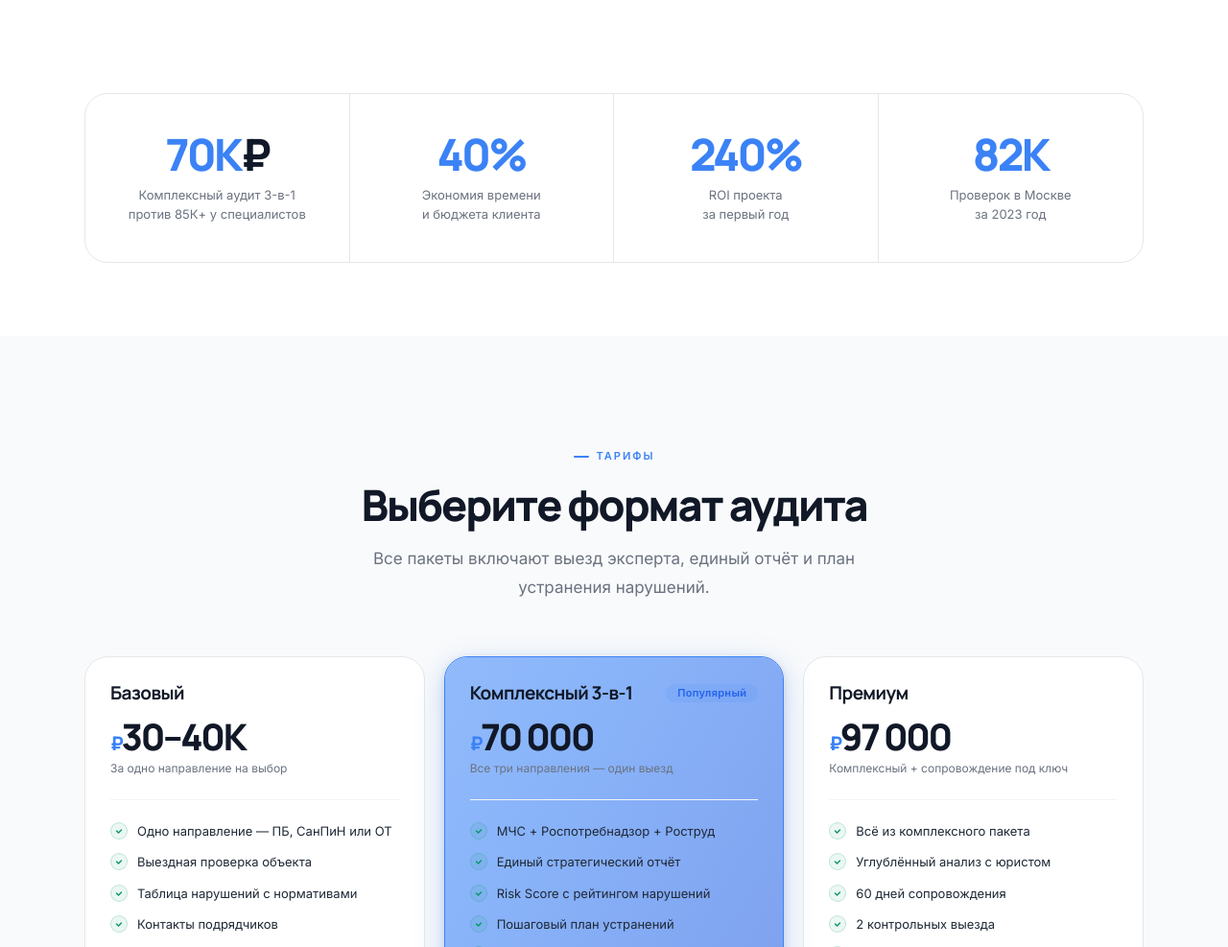
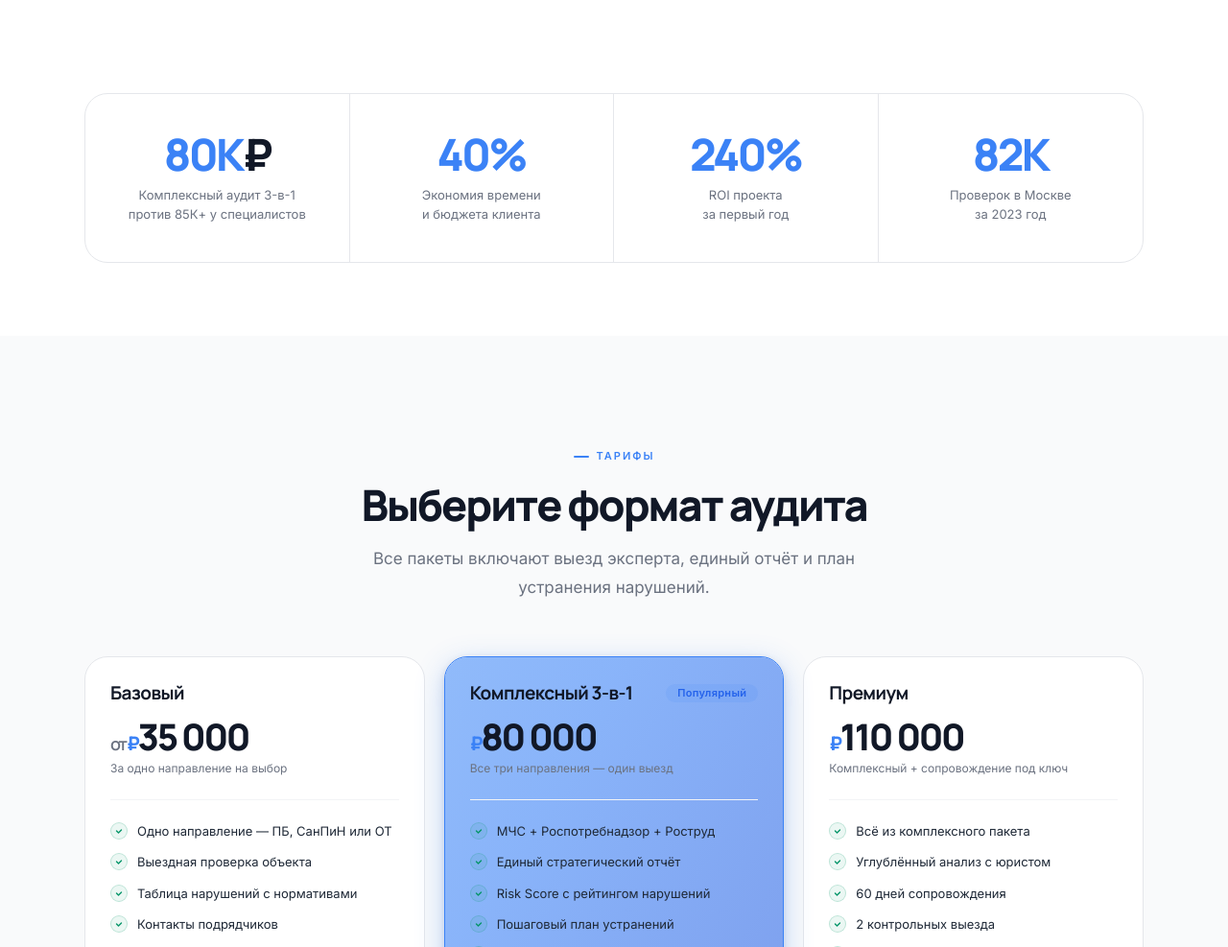
Before and after one commit to sfsa8042-art/NFQ, a plain HTML site: page index.html in a window 1280 px wide. Shown: the part 3820-4807 px from the top of the page at 96% size. Drawn offline with Linux system fonts and the light colour scheme.

Commit message:
Add files via upload

```diff
--- a/index.html
+++ b/index.html
@@ -1013,7 +1013,7 @@ footer::before{
 <section class="sec-sm stats-sec">
   <div class="wrap">
     <div class="stats-grid sr">
-      <div class="stat"><div class="stat-val"><span class="acc">70К</span>₽</div><div class="stat-desc">Комплексный аудит 3-в-1<br>против 85К+ у специалистов</div></div>
+      <div class="stat"><div class="stat-val"><span class="acc">80К</span>₽</div><div class="stat-desc">Комплексный аудит 3-в-1<br>против 85К+ у специалистов</div></div>
       <div class="stat"><div class="stat-val"><span class="acc">40%</span></div><div class="stat-desc">Экономия времени<br>и бюджета клиента</div></div>
       <div class="stat"><div class="stat-val"><span class="acc">240%</span></div><div class="stat-desc">ROI проекта<br>за первый год</div></div>
       <div class="stat"><div class="stat-val"><span class="acc">82К</span></div><div class="stat-desc">Проверок в Москве<br>за 2023 год</div></div>
@@ -1031,7 +1031,7 @@ footer::before{
     </div>
     <div class="pkg-grid">
       <div class="pkg sr" style="transition-delay:.05s">
-        <div class="pkg-head"><div class="pkg-top"><div class="pkg-name">Базовый</div></div><div class="pkg-price"><span class="pkg-cur">₽</span>30–40К</div><div class="pkg-note">За одно направление на выбор</div></div>
+        <div class="pkg-head"><div class="pkg-top"><div class="pkg-name">Базовый</div></div><div class="pkg-price"><span style="font-size:18px;font-weight:600;color:var(--muted)">от </span><span class="pkg-cur">₽</span>35 000</div><div class="pkg-note">За одно направление на выбор</div></div>
         <div class="pkg-sep"></div>
         <ul class="pkg-feats">
           <li class="pfeat"><span class="pfeat-ico"><svg viewBox="0 0 8 8" fill="none"><path d="M1.5 4l2 2 3-3" stroke="#059669" stroke-width="1.4" stroke-linecap="round" stroke-linejoin="round"/></svg></span>Одно направление — ПБ, СанПиН или ОТ</li>
@@ -1042,7 +1042,7 @@ footer::before{
         <button class="pkg-btn pbtn-out" onclick="navTo('chat')">Заказать</button>
       </div>
       <div class="pkg pkg-hot sr" style="transition-delay:.1s">
-        <div class="pkg-head"><div class="pkg-top"><div class="pkg-name">Комплексный 3-в-1</div><span class="badge badge-blue">Популярный</span></div><div class="pkg-price"><span class="pkg-cur">₽</span>70 000</div><div class="pkg-note">Все три направления — один выезд</div></div>
+        <div class="pkg-head"><div class="pkg-top"><div class="pkg-name">Комплексный 3-в-1</div><span class="badge badge-blue">Популярный</span></div><div class="pkg-price"><span class="pkg-cur">₽</span>80 000</div><div class="pkg-note">Все три направления — один выезд</div></div>
         <div class="pkg-sep"></div>
         <ul class="pkg-feats">
           <li class="pfeat"><span class="pfeat-ico"><svg viewBox="0 0 8 8" fill="none"><path d="M1.5 4l2 2 3-3" stroke="#059669" stroke-width="1.4" stroke-linecap="round" stroke-linejoin="round"/></svg></span>МЧС + Роспотребнадзор + Роструд</li>
@@ -1055,7 +1055,7 @@ footer::before{
         <button class="pkg-btn pbtn-blue" onclick="navTo('chat')">Заказать аудит</button>
       </div>
       <div class="pkg sr" style="transition-delay:.15s">
-        <div class="pkg-head"><div class="pkg-top"><div class="pkg-name">Премиум</div></div><div class="pkg-price"><span class="pkg-cur">₽</span>97 000</div><div class="pkg-note">Комплексный + сопровождение под ключ</div></div>
+        <div class="pkg-head"><div class="pkg-top"><div class="pkg-name">Премиум</div></div><div class="pkg-price"><span class="pkg-cur">₽</span>110 000</div><div class="pkg-note">Комплексный + сопровождение под ключ</div></div>
         <div class="pkg-sep"></div>
         <ul class="pkg-feats">
           <li class="pfeat"><span class="pfeat-ico"><svg viewBox="0 0 8 8" fill="none"><path d="M1.5 4l2 2 3-3" stroke="#059669" stroke-width="1.4" stroke-linecap="round" stroke-linejoin="round"/></svg></span>Всё из комплексного пакета</li>
@@ -1458,7 +1458,7 @@ const chatData = {
   'охрана труда':'👷 <strong>Минимальный комплект документов:</strong><br><br>1. Положение об охране труда<br>2. Инструкции ОТ по должностям<br>3. Журнал вводного инструктажа<br>4. Журнал инструктажей на рабочем месте<br>5. Приказ о назначении ответственного<br><br><strong>Штраф за отсутствие</strong> — до 80 000 ₽.',
   'кафе':    '🍽️ <strong>Риски для кафе и ресторана:</strong><br><br><strong>МЧС (до 200 000 ₽):</strong> огнетушители, вытяжка, эвакуация<br><br><strong>Роспотребнадзор (до 130 000 ₽):</strong> медкнижки, температурные журналы, хранение продуктов<br><br><strong>Роструд (до 80 000 ₽):</strong> инструктажи, договоры<br><br>Общепит — самый проверяемый сектор!',
   'штраф':   '💰 <strong>Актуальные штрафы (для юрлиц):</strong><br><br>🔥 МЧС ст. 20.4 — до 200 000 ₽<br>🦠 Роспотребнадзор ст. 6.6 — до 130 000 ₽<br>👷 Роструд ст. 5.27.1 — до 80 000 ₽<br><br>При нескольких нарушениях — суммируются. Повторные нарушения — двойной размер.',
-  'цена':    '💼 <strong>Тарифы NFQ:</strong><br><br>• Базовый (1 направление) — от 30 000 ₽<br>• Комплексный 3-в-1 — 70 000 ₽<br>• Премиум (3-в-1 + сопровождение) — 97 000 ₽<br><br>Три отдельных специалиста — от 85 000 ₽. NFQ — лучшее соотношение для МСБ.',
+  'цена':    '💼 <strong>Тарифы NFQ:</strong><br><br>• Базовый (1 направление) — от 35 000 ₽<br>• Комплексный 3-в-1 — 80 000 ₽<br>• Премиум (3-в-1 + сопровождение) — 110 000 ₽<br><br>Три отдельных специалиста — от 85 000 ₽. NFQ — лучшее соотношение для МСБ.',
 };
 
 function getChatResponse(msg) {
```
